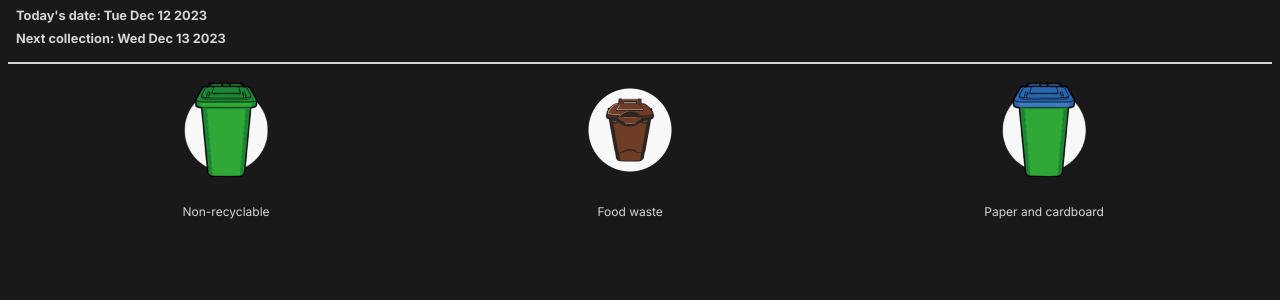
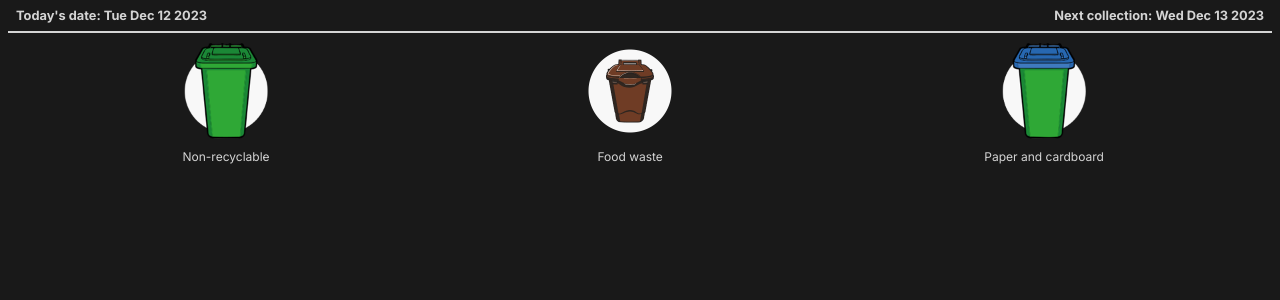
Before and after one commit to flammanatla/nextGarbage, a Next.js app: page / in a window 1280 px wide. Shown: the top 300 px of the page. Built offline with nearby package versions, Linux system fonts and the light colour scheme; no server answers.

Commit message:
update margins

```diff
--- a/app/global.scss
+++ b/app/global.scss
@@ -10,6 +10,8 @@ main {
   h3 {
     font-size: 0.8rem;
     margin: 0.5rem;
+    display: flex;
+    justify-content: space-between;
   }
 }
 
@@ -21,7 +23,7 @@ main {
 .line {
   width: 100%;
   border-bottom: 2px solid #d4d4d4;
-  margin-top: 1rem;
+  margin-top: 0.5rem;
 }
 
 .bins {
@@ -36,10 +38,10 @@ main {
     span {
       font-size: 12px;
     }
-    margin-top: 1rem;
+    margin-top: 0.5rem;
     display: flex;
     flex-direction: column;
     align-items: center;
-    gap: 1.5rem;
+    gap: 0.5rem;
   }
 }
--- a/app/page.jsx
+++ b/app/page.jsx
@@ -45,8 +45,10 @@ export default function Home() {
   return (
     <main>
       <div className="container">
-        <h3>Today&apos;s date: {todayDate.toDateString()}</h3>
-        <h3>Next collection: {adjustedCollectionDate.toDateString()}</h3>
+        <h3>
+          <span>Today&apos;s date: {todayDate.toDateString()} </span>{" "}
+          <span>Next collection: {adjustedCollectionDate.toDateString()} </span>
+        </h3>
         <div className="line"></div>
         <Bins weekSchedule={collectionScheduleWeek} />
       </div>
```
